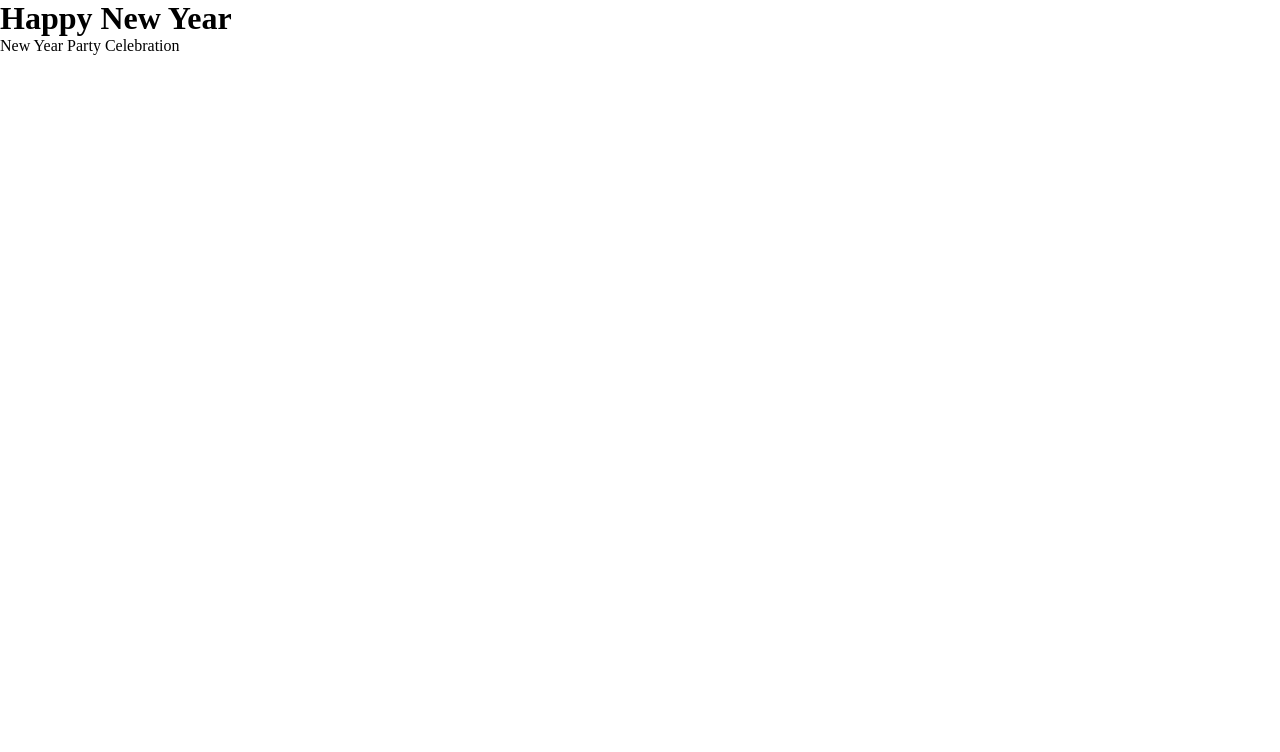
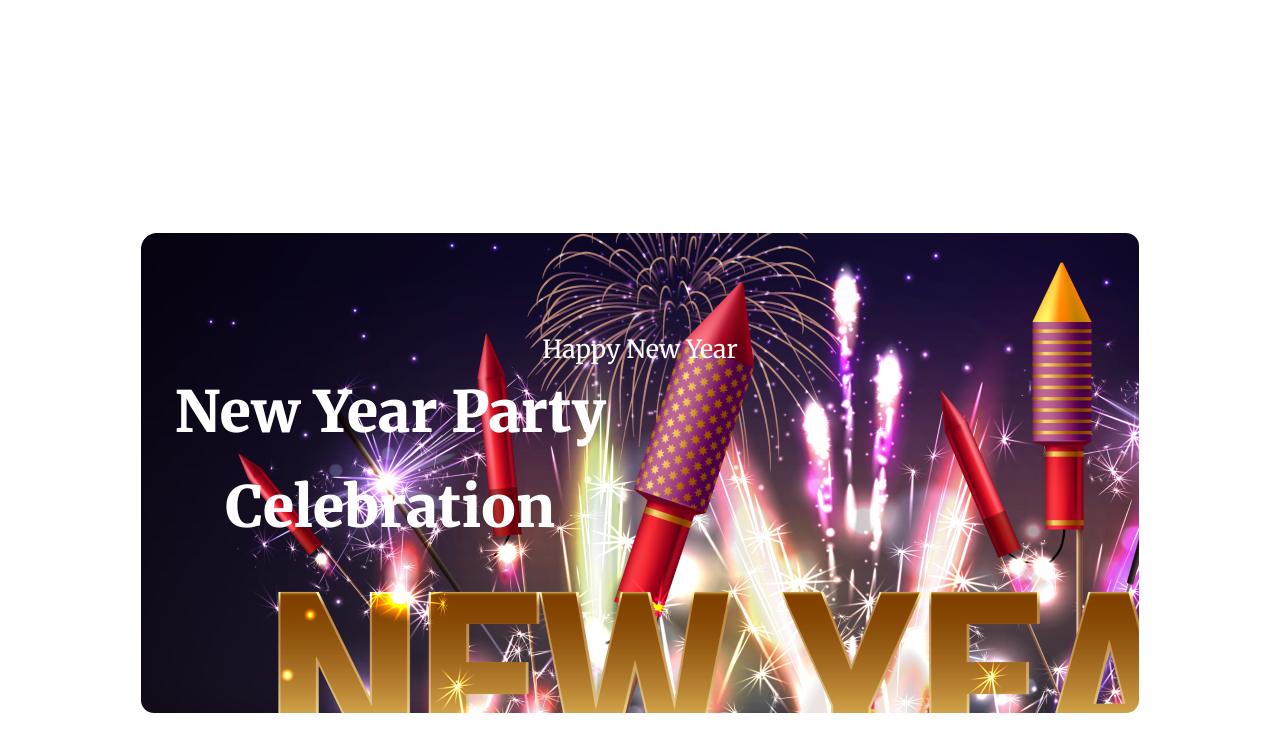
Before and after one commit to imran2024bd/b9-a1, a plain HTML site: page index.html in a window 1280 px wide. Drawn offline with Linux system fonts and the light colour scheme.

Commit message:
banner text task

```diff
--- a/index.html
+++ b/index.html
@@ -12,7 +12,7 @@
     <header>
         <div class="container banner ">
             <div class="banner-text">
-                <h1>Happy New Year</h1>
+                <h3>Happy New Year</h3>
                 <p>New Year Party Celebration</p>
             </div>
         </div>
--- a/styles/style.css
+++ b/styles/style.css
@@ -4,3 +4,43 @@
     margin: 0;
     padding: 0;
 }
+
+.container {
+    max-width: 78%;
+    max-width: 1040;
+    margin: 0 auto;
+}
+
+.banner {
+    background-image: url("../resources/BannerImage.png");
+    width: 1043px;
+    height: 480px;
+    flex-shrink: 0;
+    border-radius: 13px;
+}
+
+.banner .banner-text {
+    margin-top: 233px;
+    padding-top: 100px;
+}
+
+.banner .banner-text h3 {
+    color: #FFF;
+    text-align: center;
+    font-family: Merriweather;
+    font-size: 25px;
+    font-style: normal;
+    font-weight: 400;
+    line-height: normal;
+}
+
+.banner .banner-text p {
+    color: #FFF;
+    text-align: center;
+    font-family: Merriweather;
+    width: 499px;
+    font-size: 57px;
+    font-style: normal;
+    font-weight: 900;
+    line-height: 95px;
+}
```
Also changed, not shown: resources/BannerImage.png (renamed from resources/Banner Image.png).
